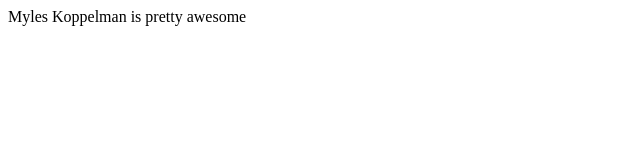
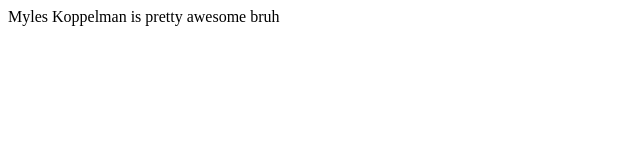
Before and after one commit to myleskoppelman/myleskoppelman.github.io, a plain HTML site: page index.html in a window 1280 px wide. Shown: the full height of the page, 0-640 px from the left. Drawn offline with Linux system fonts and the light colour scheme.

Commit message:
edited bruh

```diff
--- a/index.html
+++ b/index.html
@@ -6,6 +6,6 @@
 <meta name="keywords" content="html tutorial template">
 </head>
 <body>
-Myles Koppelman is pretty awesome
+Myles Koppelman is pretty awesome bruh
 </body>
 </html>
```
Also changed, not shown: 2 other files.
